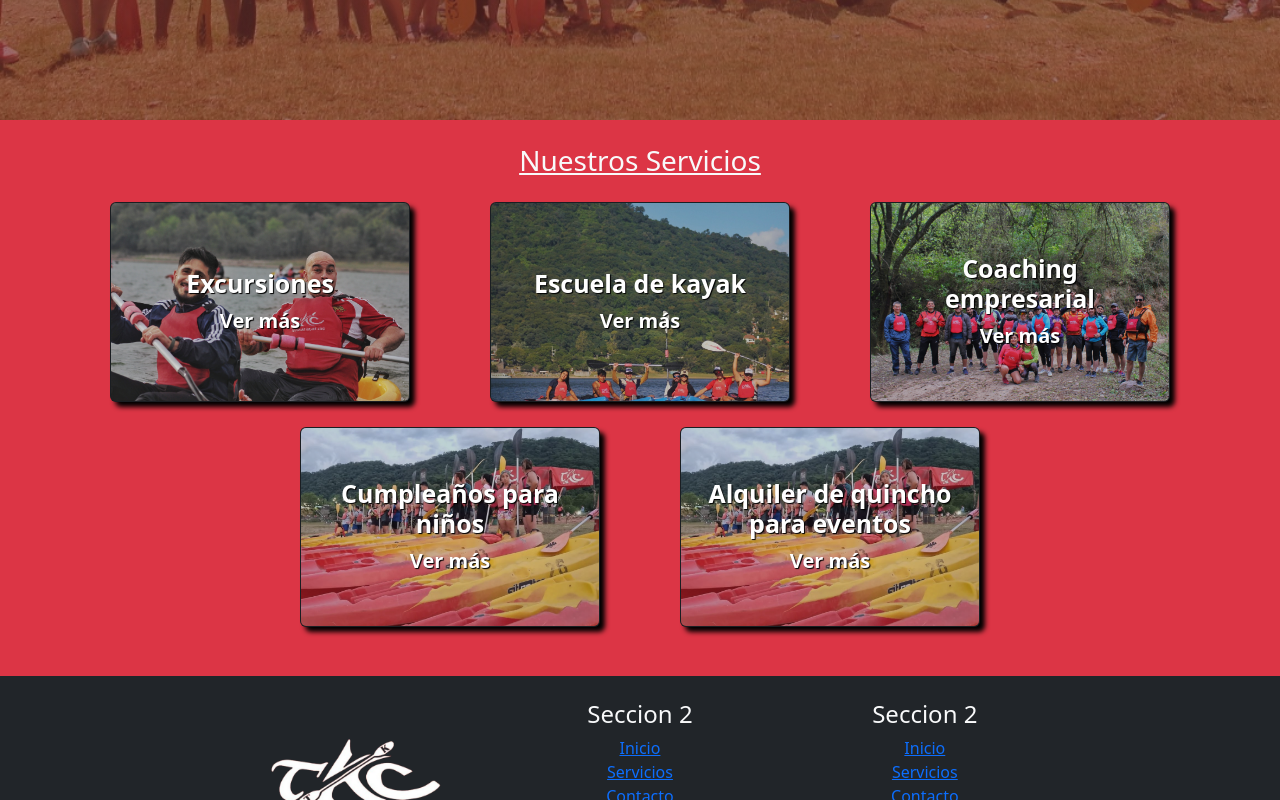
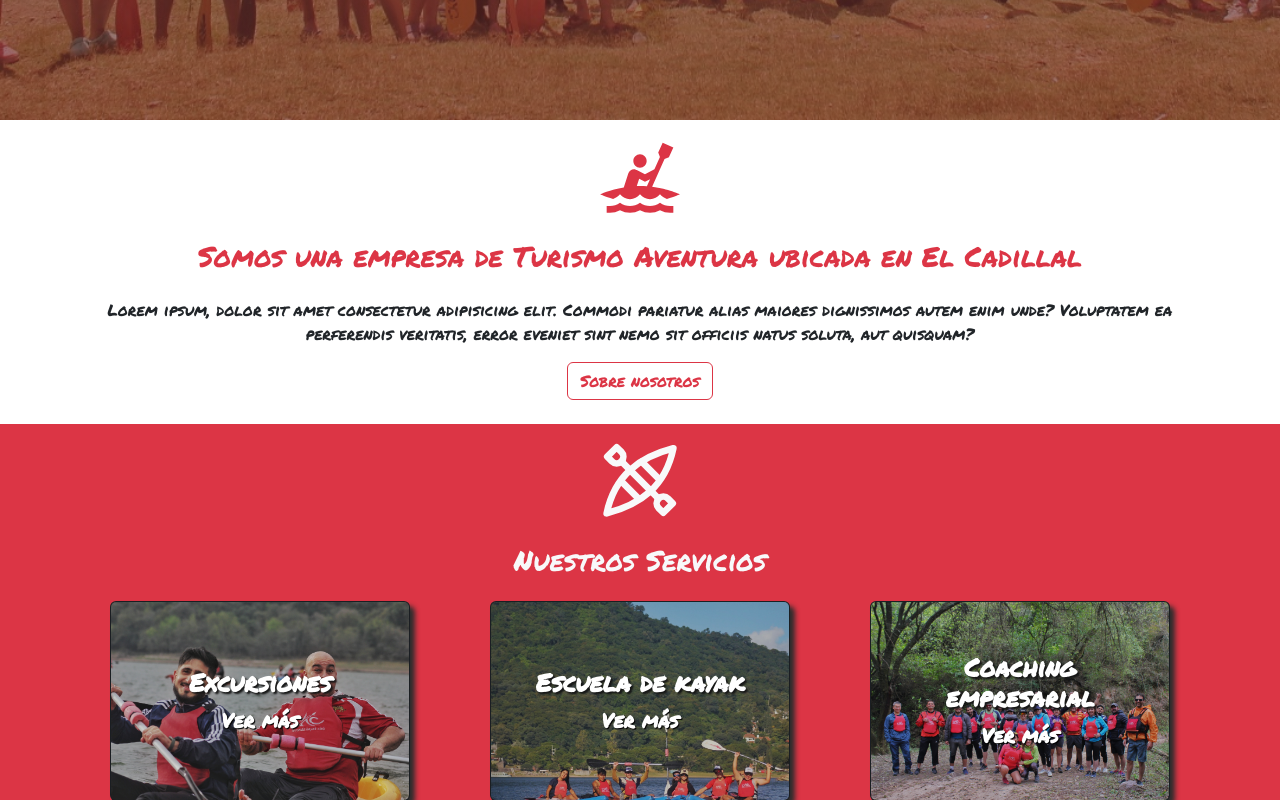
Before and after one commit to joaquin-fuentes/TKC-Front, a React (Vite) app: page / in a window 1280 px wide. Shown: the part 680-1480 px from the top of the page. Built offline with nearby package versions, Linux system fonts and the light colour scheme.

Commit message:
agregue sobbre nosotros, y modifique estilos en servicios y header

```diff
--- a/index.html
+++ b/index.html
@@ -1,13 +1,19 @@
 <!doctype html>
 <html lang="es">
+
 <head>
   <meta charset="UTF-8" />
   <link rel="icon" type="image/svg+xml" href="./src/assets/imagenes/logoRojo.jpg" />
   <meta name="viewport" content="width=device-width, initial-scale=1.0" />
   <title>Tucuman Kayak Club</title>
+  <link rel="preconnect" href="https://fonts.googleapis.com">
+  <link rel="preconnect" href="https://fonts.gstatic.com" crossorigin>
+  <link href="https://fonts.googleapis.com/css2?family=Permanent+Marker&display=swap" rel="stylesheet">
 </head>
+
 <body>
   <div id="root"></div>
   <script type="module" src="/src/main.jsx"></script>
 </body>
+
 </html>
--- a/src/App.css
+++ b/src/App.css
@@ -1,4 +1,6 @@
-
+#root{
+  font-family: "Permanent Marker", cursive;
+}
 /* HEADER */
 .header{
   position: absolute; /* Posiciona el encabezado de forma absoluta */
@@ -6,14 +8,12 @@
   left: 0; /* Lo coloca en la parte izquierda del contenedorPrincipal */
   width: 100%; /* Ocupa todo el ancho del contenedorPrincipal */
   z-index: 1; /* Hace que el encabezado esté por encima del contenedorPrincipal */
-
 }
 .logoMenu{
   width: 50px;
 }
 .text-header:hover{
   color: rgb(224, 0, 0)!important;
-  text-decoration: underline!important;
 }
 
 .icono-header{
@@ -39,7 +39,7 @@
 /* INICIO */
 .contenedorPrincipal {
   background-image: linear-gradient(rgba(19, 19, 19, 0.5), rgba(78, 1, 1, 0.615)), url("./assets/imagenes/portada.jpg");
-  background-size: cover; /* Ajusta la imagen al tamaño del contenedor */
+  background-size:cover; /* Ajusta la imagen al tamaño del contenedor */
   background-position:bottom; /* Centra la imagen */
   background-repeat: no-repeat; /* Evita que se repita la imagen */
   position: relative; /* Establece el contexto de apilamiento para los elementos secundarios */
@@ -62,7 +62,7 @@
 .card-servicio{
   width: 300px!important;
   height: 200px!important;
-  box-shadow: 5px 5px 5px black!important;
+  box-shadow: 5px 5px 5px rgb(45, 45, 45)!important;
   transition: transform 0.3s ease; /* Transición suave para el cambio de tamaño */
   margin-bottom: 25px;
 }
@@ -72,7 +72,8 @@
 .text-card{
   font-weight: bold;
   font-size: 25px;
-  text-shadow: 1px 1px 1px black;
+  text-shadow: 2px 2px 2px rgb(22, 22, 22);
+
 }
 .btn-card{
   font-weight: bold;
@@ -82,6 +83,15 @@
 .btn-card:hover{
   color: rgb(83, 2, 2);
 }
+
+/* SOBRE NOSOTROS */
+.iconoKayak{
+  font-size: 80px;
+}
+.imgEquipoTKC{
+  width: 100%;
+  height: 85%;
+}
 /* FOOTER */
 .logotkc-footer{
   width: 70%;
--- a/src/App.jsx
+++ b/src/App.jsx
@@ -5,12 +5,14 @@ import Header from './components/common/Header';
 import Footer from './components/common/Footer';
 import Inicio from './components/views/Inicio';
 import Servicios from './components/views/Servicios';
+import Nosotros from './components/views/Nosotros';
 
 const App = () => {
   return (
     <div>
       <Header></Header>
       <Inicio></Inicio>
+      <Nosotros></Nosotros>
       <Servicios></Servicios>
       <Footer></Footer>
     </div>
--- a/src/components/common/Header.jsx
+++ b/src/components/common/Header.jsx
@@ -1,6 +1,6 @@
 import React from 'react';
-import {Navbar, Container, Nav} from "react-bootstrap"
-import logoRojo from "../../assets/imagenes/logoRojo.jpg"
+import { Navbar, Container, Nav } from "react-bootstrap"
+import logoTransparente from "../../assets/imagenes/logoTransparente.png"
 import facebook from "../../assets/imagenes/icons8-facebook.svg"
 import whatsapp from "../../assets/imagenes/icons8-whatsapp.svg"
 import instagram from "../../assets/imagenes/icons8-instagram.svg"
@@ -9,7 +9,7 @@ const Header = () => {
         <Navbar expand="lg" className=" navBar header">
             <Container>
                 <Navbar.Brand href="#home" className='text-light fw-bold'>
-            <img src={logoRojo} alt="Logo joaquin fuentes" className='logoMenu rounded-circle me-1' /></Navbar.Brand>
+                    <img src={logoTransparente} alt="Logo joaquin fuentes" className='logoMenu rounded-circle me-1 bg-danger' /></Navbar.Brand>
                 <Navbar.Toggle aria-controls="basic-navbar-nav" className='bg-secondary' />
                 <Navbar.Collapse id="basic-navbar-nav " >
                     <Nav className="contenedorEnlacesNav">
--- a/src/components/views/Inicio.jsx
+++ b/src/components/views/Inicio.jsx
@@ -6,7 +6,7 @@ import logoTransparente from "../../assets/imagenes/logoTransparente.png"
 const Inicio = () => {
     return (
         <Container fluid className="contenedorPrincipal d-flex justify-content-center align-items-center">
-            <section className='d-flex justify-content-center align-items-center flex-column'>
+            <section className='d-flex justify-content-center align-items-center flex-column mb-4'>
                 <img src={logoTransparente} alt="Logo de TKC" className='logoTkcInicio'/>
                 <Button variant="danger" className='w-50'>Servicios</Button>
             </section>
--- /dev/null
+++ b/src/components/views/Nosotros.jsx
@@ -0,0 +1,22 @@
+import React from 'react';
+import { Container, Row, Col, Button } from "react-bootstrap"
+import equipoTKC from "../../assets/imagenes/equipotkc.jpg"
+import { MdKayaking } from "react-icons/md";
+
+
+const Nosotros = () => {
+    return (
+        <div>
+            <Container>
+                <article className='d-flex flex-column justify-content-center align-items-center mb-4'>
+                    <MdKayaking className='iconoKayak text-danger mt-3' />
+                    <h3 className='text-danger m-0 p-4 text-center '>Somos una empresa de Turismo Aventura ubicada en El Cadillal</h3>
+                    <p className='text-center'>Lorem ipsum, dolor sit amet consectetur adipisicing elit. Commodi pariatur alias maiores dignissimos autem enim unde? Voluptatem ea perferendis veritatis, error eveniet sint nemo sit officiis natus soluta, aut quisquam?</p>
+                    <Button variant='outline-danger' className=''>Sobre nosotros</Button>
+                </article>
+            </Container>
+        </div>
+    );
+};
+
+export default Nosotros;
--- a/src/components/views/Servicios.jsx
+++ b/src/components/views/Servicios.jsx
@@ -5,9 +5,7 @@ import coaching from "../../assets/imagenes/coaching.jpg"
 import escuelita from "../../assets/imagenes/escuelita.jpg"
 import trekking from "../../assets/imagenes/trekking.jpg"
 import portada2 from "../../assets/imagenes/portada2.jpg"
-
-
-
+import { TbKayak } from "react-icons/tb";
 
 
 
@@ -15,11 +13,14 @@ const Servicios = () => {
     return (
         <div className='bg-danger'>
             <Container className=''>
-                <h3 className='text-light m-0 p-4 text-center text-decoration-underline'> Nuestros Servicios</h3>
+                <div className='d-flex flex-column justify-content-center align-items-center'>
+                    <TbKayak className='iconoKayak text-light mt-3' />
+                    <h3 className='text-light m-0 p-4 text-center '> Nuestros Servicios</h3>
+                </div>
                 <Row className='pb-4 d-flex justify-content-center'>
                     <Col md="6" lg="4" className='d-flex justify-content-center'>
                         <Card className="bg-dark text-white p-0 card-servicio text-center">
-                            <Card.Img src={excursiones} alt="Card image" className='card-img'/>
+                            <Card.Img src={excursiones} alt="Card image" className='card-img' />
                             <Card.ImgOverlay className='d-flex flex-column justify-content-center align-items-center'>
                                 <Card.Title className='text-card'>Excursiones</Card.Title>
                                 <NavLink className='w-50  btn-card'>Ver más</NavLink>
@@ -28,7 +29,7 @@ const Servicios = () => {
                     </Col>
                     <Col md="6" lg="4" className='d-flex justify-content-center'>
                         <Card className="bg-dark text-white p-0 card-servicio text-center">
-                            <Card.Img src={escuelita} alt="Card image" className='w-100 h-100 card-img'/>
+                            <Card.Img src={escuelita} alt="Card image" className='w-100 h-100 card-img' />
                             <Card.ImgOverlay className='d-flex flex-column justify-content-center align-items-center'>
                                 <Card.Title className='text-card'>Escuela de kayak</Card.Title>
                                 <NavLink className='w-50  btn-card'>Ver más</NavLink>
@@ -37,7 +38,7 @@ const Servicios = () => {
                     </Col>
                     <Col md="6" lg="4" className='d-flex justify-content-center'>
                         <Card className="bg-dark text-white p-0 card-servicio text-center">
-                            <Card.Img src={coaching} alt="Card image" className='w-100 h-100 card-img'/>
+                            <Card.Img src={coaching} alt="Card image" className='w-100 h-100 card-img' />
                             <Card.ImgOverlay className='d-flex flex-column justify-content-center align-items-center'>
                                 <Card.Title className='text-card'>Coaching empresarial</Card.Title>
                                 <NavLink className='w-50  btn-card'>Ver más</NavLink>
@@ -46,7 +47,7 @@ const Servicios = () => {
                     </Col>
                     <Col md="6" lg="4" className='d-flex justify-content-center'>
                         <Card className="bg-dark text-white p-0 card-servicio text-center">
-                            <Card.Img src={portada2} alt="Card image" className='w-100 h-100 card-img'/>
+                            <Card.Img src={portada2} alt="Card image" className='w-100 h-100 card-img' />
                             <Card.ImgOverlay className='d-flex flex-column justify-content-center align-items-center'>
                                 <Card.Title className='text-card'>Cumpleaños para niños</Card.Title>
                                 <NavLink className='w-50  btn-card'>Ver más</NavLink>
@@ -55,7 +56,7 @@ const Servicios = () => {
                     </Col>
                     <Col md="6" lg="4" className='d-flex justify-content-center'>
                         <Card className="bg-dark text-white p-0 card-servicio text-center">
-                            <Card.Img src={portada2} alt="Card image" className='w-100 h-100 card-img'/>
+                            <Card.Img src={portada2} alt="Card image" className='w-100 h-100 card-img' />
                             <Card.ImgOverlay className='d-flex flex-column justify-content-center align-items-center'>
                                 <Card.Title className='text-card'>Alquiler de quincho para eventos</Card.Title>
                                 <NavLink className='w-50  btn-card'>Ver más</NavLink>
```
Also changed, not shown: src/assets/imagenes/fondoKayak.jpg (added), src/assets/imagenes/fondoKayak2.jpg (added). Lines whose indentation alone changed are shown as unchanged.
